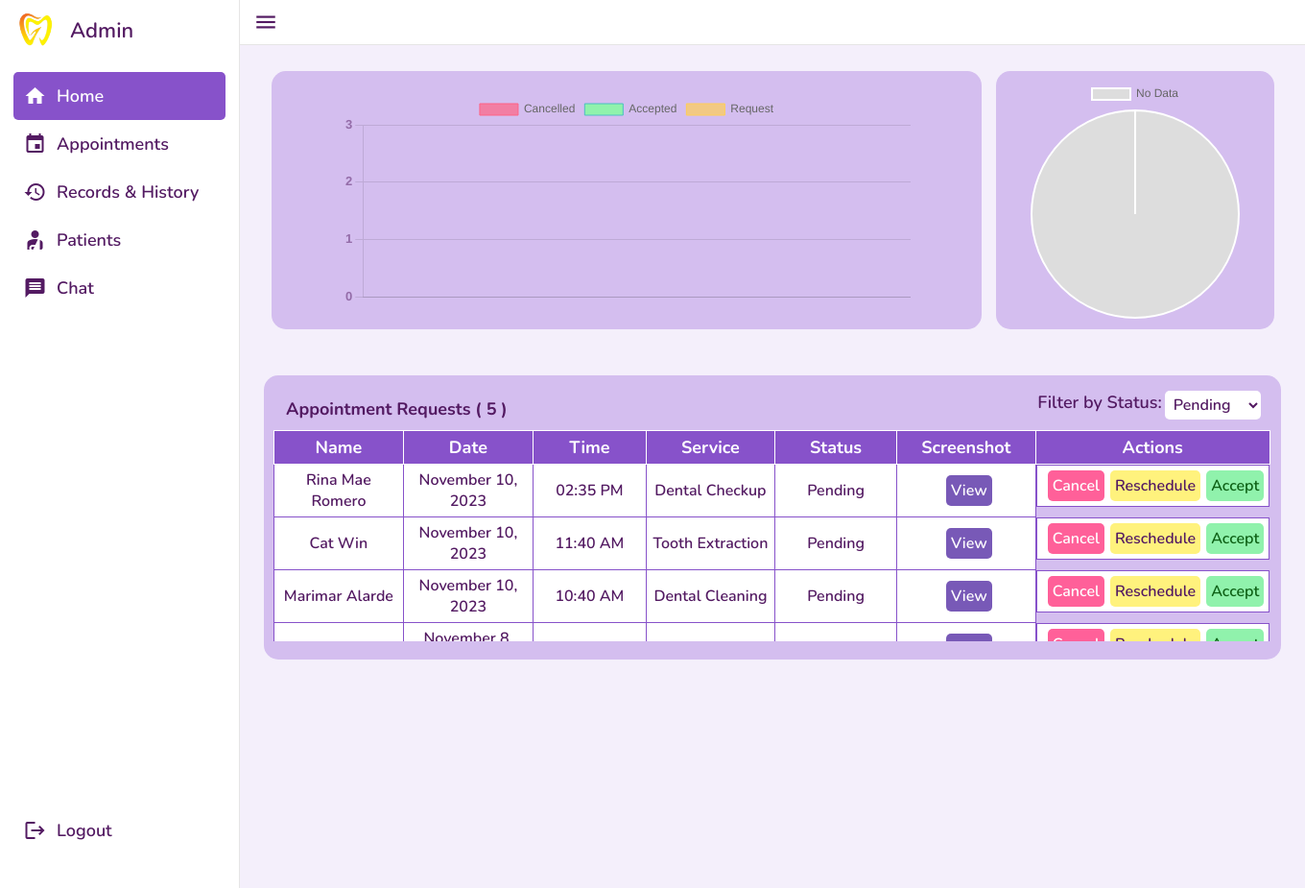
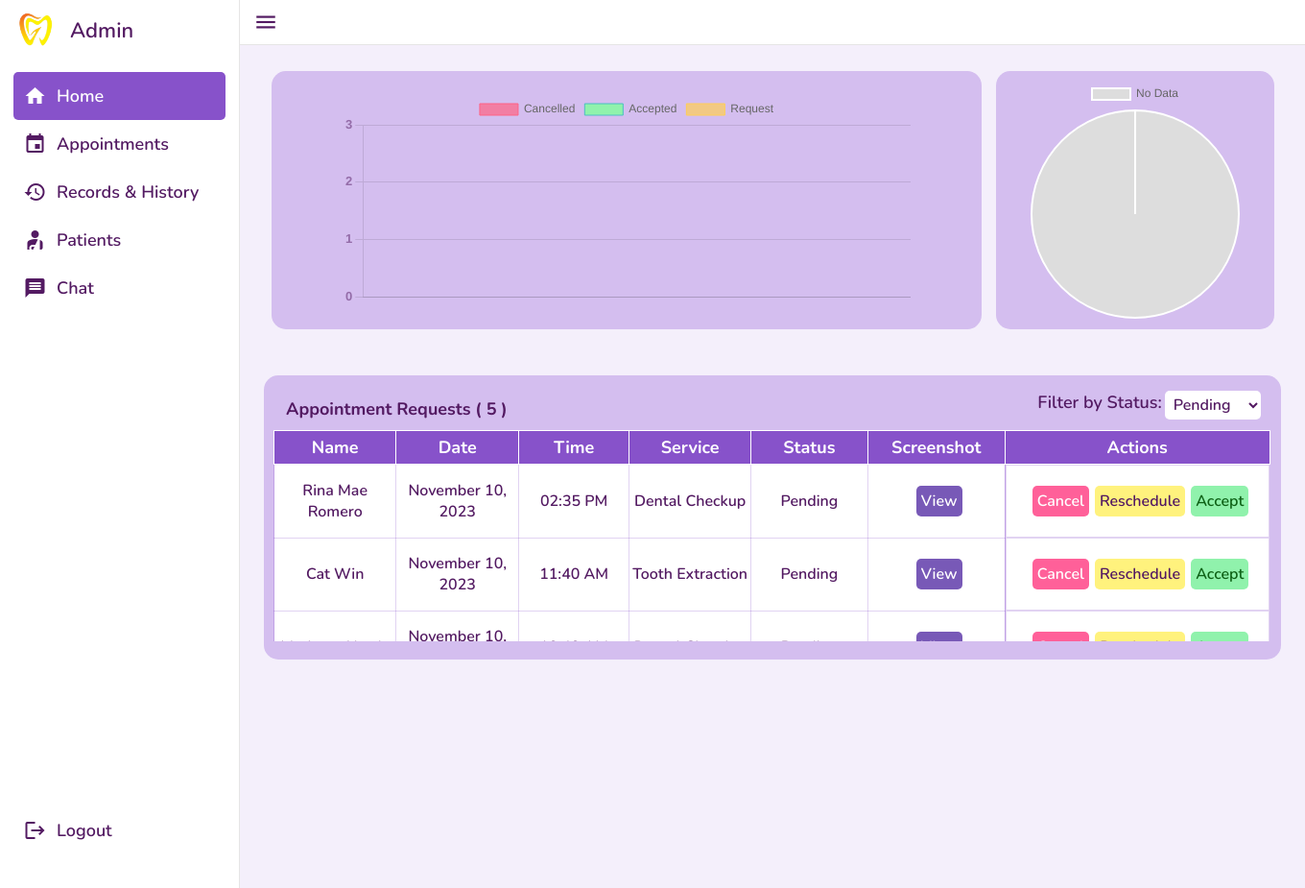
Before and after one commit to WinWin-Kobayashi/officialB-dentalClinicWeb, a PHP site: page /officialB-dentalClinicWeb/admin-dashboard.php in a window 1360 px wide. Shown: the whole page at 96% size. Run offline with PHP 8.4, Linux system fonts and the light colour scheme; data comes from the database, SQL or seed files in the repository.

Commit message:
adjusted ui of dashboard table

```diff
--- a/style/admin-dashboard.css
+++ b/style/admin-dashboard.css
@@ -113,11 +113,10 @@ thead tr th{
 
 tbody tr td{
     text-align: center;
-    border: 1px solid var(--dark-purple);
+    border: 1px solid rgba(135, 82, 202, 0.25);
+    /* border: 1px solid var(--light-purple); */
     background: white;
     color: var(--v-dark-purple);
-    padding: 5px;
-
 }
 
 /* Add these styles to create column lines */
@@ -164,7 +163,11 @@ tbody tr td{
 } */
 
 .action{
-    display: flex; flex-direction: row; justify-content: space-between;
+    display: flex;
+    flex-direction: row;
+    justify-content: space-between;
+    position: relative;
+    padding: 21px;
 }
 
 .button{
@@ -173,7 +176,6 @@ tbody tr td{
     font-size: 16px;
     cursor: pointer;
     border-radius: 5px;
-
     margin-left: 6px;
 }
 
```
Also changed, not shown: 6 other files.
